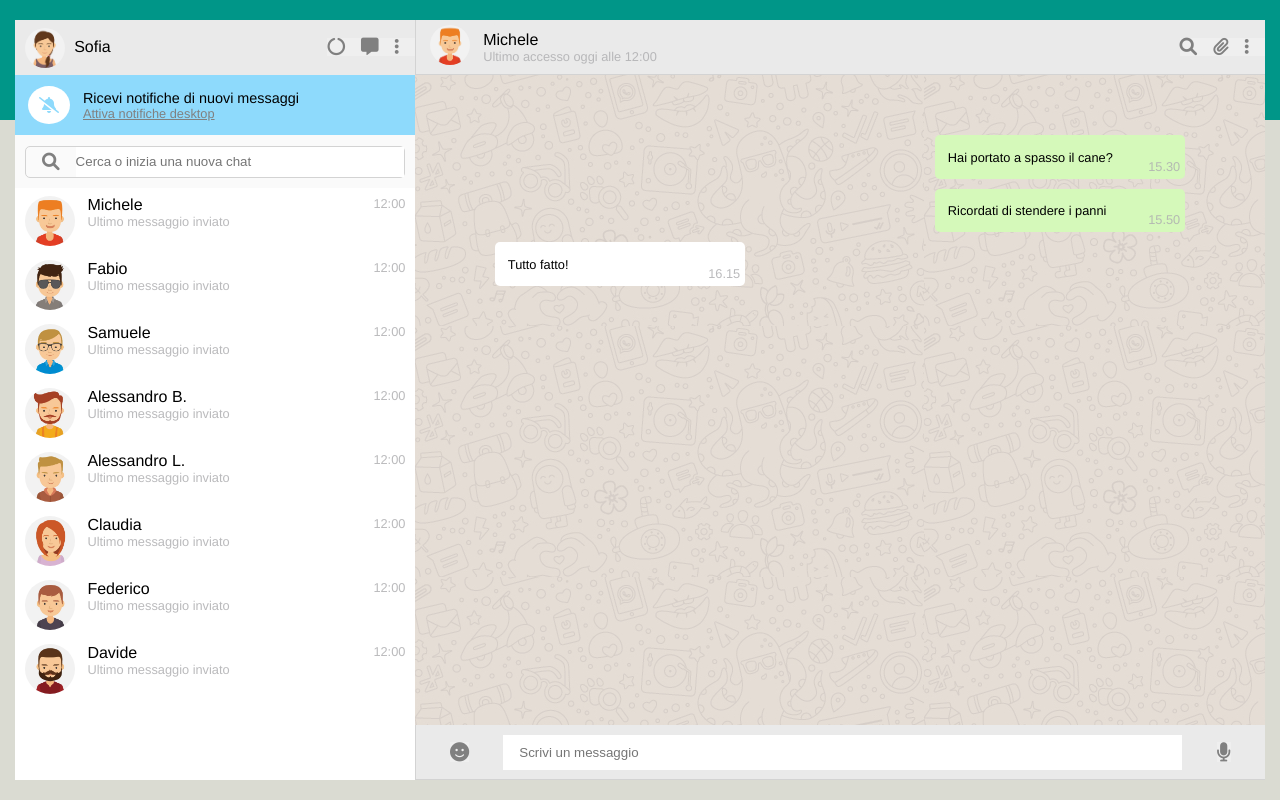
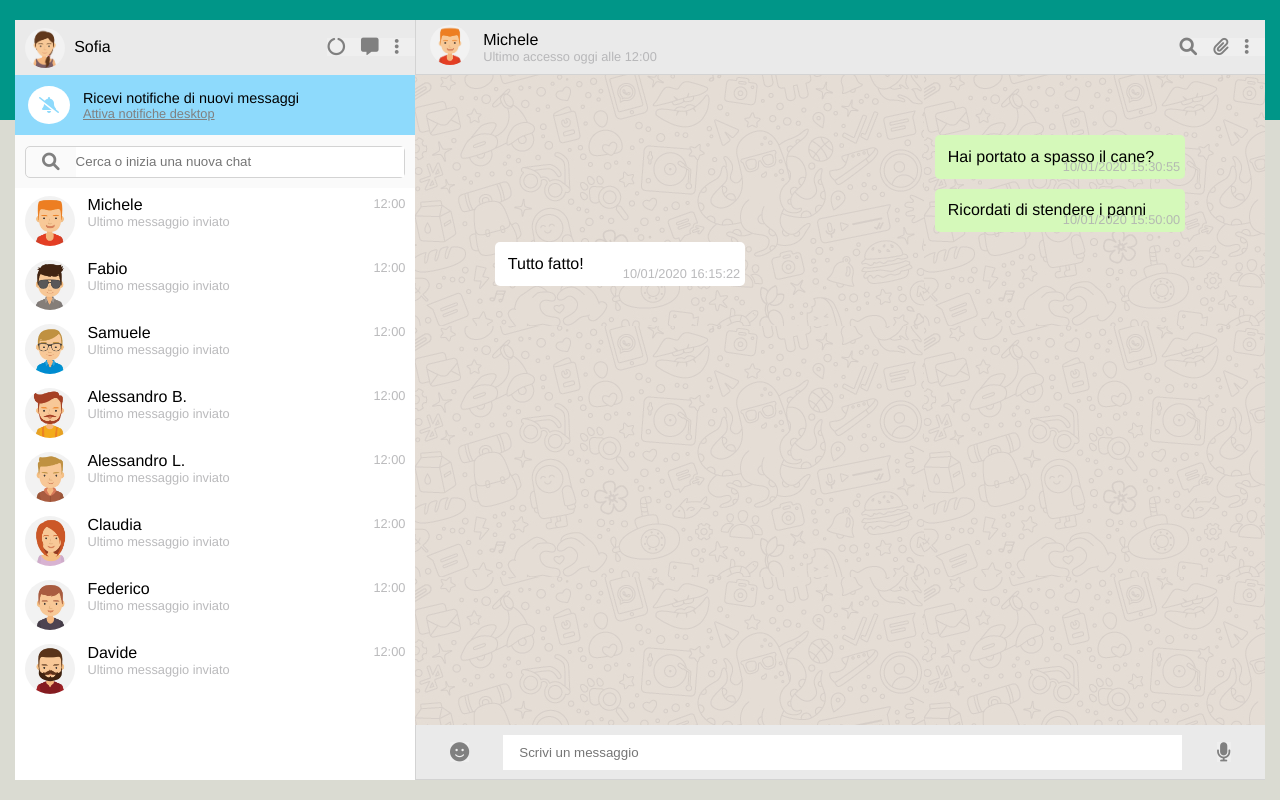
Before and after one commit to Pier5/vue-boolzapp, a plain HTML site: page index.html in a window 1280 px wide. Drawn offline with nearby package versions, Linux system fonts and the light colour scheme.

Commit message:
-messaggi in maniera dinamica-

```diff
--- a/css/style.css
+++ b/css/style.css
@@ -151,6 +151,7 @@ body {
 
 .received-msg:hover {
     background-color: #e9ebeb;
+    cursor: pointer;
 }
 
 .received-msg_text {
--- a/index.html
+++ b/index.html
@@ -59,7 +59,7 @@
                 </div>
 
                 <div class="col-left_bottom">
-                    <div v-for="users in usersList" class="received-msg">
+                    <div v-for="(users, index) in usersList"  @click="activeIndex = index" class="received-msg">
                         <div class="circle"><img class="img_users" :src="'img/' + users.img" alt=""></div>
                         <div class="received-msg_text">
                             <div class="name">{{ users.name }}</div>
@@ -74,10 +74,10 @@
             <!-- colonna di destra con la schermata dei messaggi -->
             <div class="col-right">
                 <div class="col-right_top">
-                    <div class="circle-main circle_main_top"><img class="img_users" src="img/avatar_1.jpg" alt=""></div>
+                    <div class="circle-main circle_main_top"><img class="img_users" :src="'img/' + usersList[activeIndex].img" alt=""></div>
                     <div class="received-msg_text">
-                        <div class="name">Michele</div>
-                        <div class="info-text">Ultimo accesso oggi alle 12:00</div>
+                        <div class="name">{{ usersList[activeIndex].name }}</div>
+                        <div class="info-text">{{ `${usersList[activeIndex].access} ${usersList[activeIndex].time}` }}</div>
                     </div>
                     <div class="tools">
                         <button class="btn-tools"><i class="fa-solid fa-magnifying-glass"></i></button>
@@ -88,9 +88,7 @@
 
                 <div class="col-right_main">
                     <div class="msg-box">
-                        <div class="msg-send"><span class="content-msg">Hai portato a spasso il cane?</span><div class="hour-text msg-hour">15.30</div></div>
-                        <div class="msg-send"><span class="content-msg">Ricordati di stendere i panni</span><div class="hour-text msg-hour">15.50</div></div>
-                        <div class="msg-received"><span class="content-msg">Tutto fatto!</span><div class="hour-text msg-hour">16.15</div></div>
+                        <div v-for="message in getUser().messages" :class="message.status == 'sent' ? 'msg-send' : 'msg-received'">{{ message.message }}<div class="hour-text msg-hour">{{ message.date }}</div></div>
                     </div>
                 </div>
 
--- a/js/script.js
+++ b/js/script.js
@@ -1,55 +1,116 @@
+// Milestone 2
+// ● Visualizzazione dinamica dei messaggi: tramite la direttiva v-for,
+// visualizzare tutti i
+// messaggi relativi al contatto attivo all’interno del pannello della
+// conversazione
+
+
 const app = new Vue ({
     el: '#app',
     data: {
+
+        activeIndex: 0,
         usersList: [
             {
                 name: 'Michele',
                 img: 'avatar_1.jpg',
                 text: 'Ultimo messaggio inviato',
+                access: 'Ultimo accesso oggi alle',
                 time: '12:00',
+                visible: true,
+                messages: [
+                    {
+                        date: '10/01/2020 15:30:55',
+                        message: 'Hai portato a spasso il cane?',
+                        status: 'sent',
+                    },
+                    {
+                        date: '10/01/2020 15:50:00',
+                        message: 'Ricordati di stendere i panni',
+                        status: 'sent',
+                    },
+                    {
+                        date: '10/01/2020 16:15:22',
+                        message: 'Tutto fatto!',
+                        status: 'received',
+                    },
+                ],
             },
             {
                 name: 'Fabio',
                 img: 'avatar_2.jpg',
                 text: 'Ultimo messaggio inviato',
                 time: '12:00',
+                access: 'Ultimo accesso oggi alle',
+                messages: [
+                    {
+                        date: '10/01/2020 15:30:55',
+                        message: 'Ciao come va?',
+                        status: 'sent',
+                    },
+                    {
+                        date: '10/01/2020 16:15:22',
+                        message: 'Tutto bene!',
+                        status: 'received',
+                    },
+                ],
+
             },
             {
                 name: 'Samuele',
                 img: 'avatar_3.jpg',
                 text: 'Ultimo messaggio inviato',
                 time: '12:00',
+                access: 'Ultimo accesso oggi alle',
+
             },
             {
                 name: 'Alessandro B.',
                 img: 'avatar_4.jpg',
                 text: 'Ultimo messaggio inviato',
                 time: '12:00',
+                access: 'Ultimo accesso oggi alle',
+
             },
             {
                 name: 'Alessandro L.',
                 img: 'avatar_5.jpg',
                 text: 'Ultimo messaggio inviato',
                 time: '12:00',
+                access: 'Ultimo accesso oggi alle',
+
             },
             {
                 name: 'Claudia',
                 img: 'avatar_6.jpg',
                 text: 'Ultimo messaggio inviato',
                 time: '12:00',
+                access: 'Ultimo accesso oggi alle',
+
             },
             {
                 name: 'Federico',
                 img: 'avatar_7.jpg',
                 text: 'Ultimo messaggio inviato',
                 time: '12:00',
+                access: 'Ultimo accesso oggi alle',
+
             },
             {
                 name: 'Davide',
                 img: 'avatar_8.jpg',
                 text: 'Ultimo messaggio inviato',
                 time: '12:00',
+                access: 'Ultimo accesso oggi alle',
+
             },
-        ]
-    }
+        ],
+
+    },
+    methods: {
+       getUser() {
+           return this.usersList[this.activeIndex];
+        },
+    },
+
 })
```
